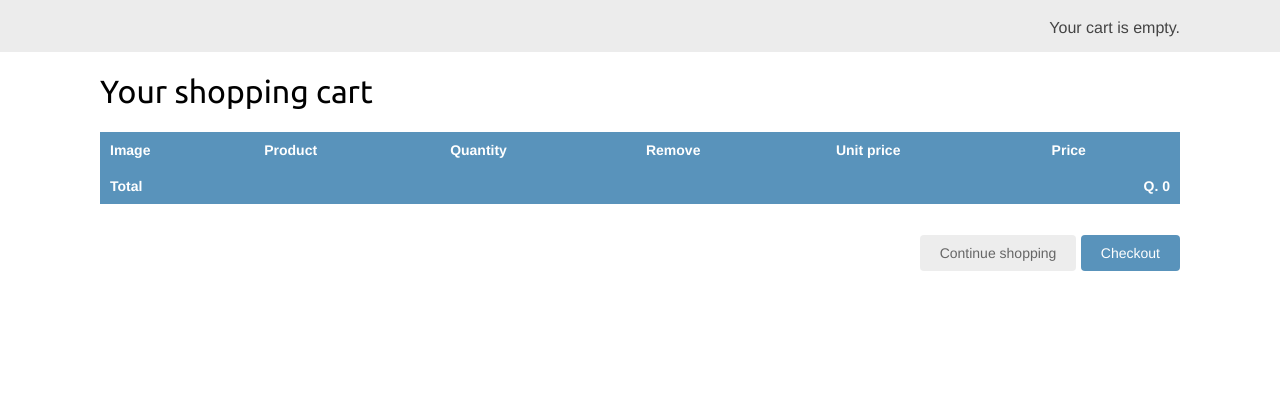
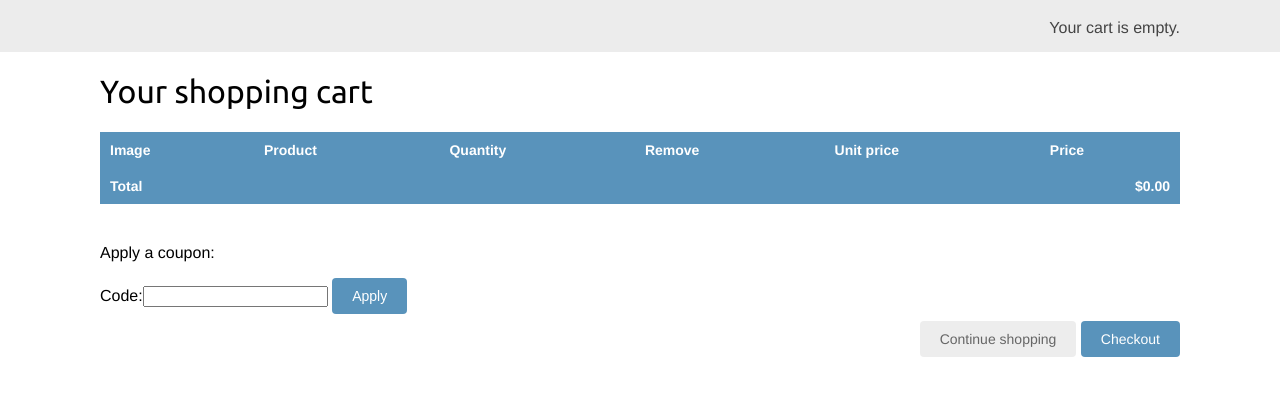
Before and after one commit to hfelipecc/online-store, a Django app: page /cart/ in a window 1280 px wide. Shown: the part 46-442 px from the top of the page. Run offline with Django 3.2, Linux system fonts and the light colour scheme; parts of the project's set-up code (start-up, migrations or seed data) failed here and were passed over.

Commit message:
enhancing orders

```diff
--- a/cart/cart.py
+++ b/cart/cart.py
@@ -1,6 +1,7 @@
 from decimal import Decimal
 from django.conf import settings
 from shop.models import Product
+from coupons.models import Coupon
 
 
 class Cart(object):
@@ -15,6 +16,8 @@ class Cart(object):
             # save an empty cart in the session
             cart = self.session[settings.CART_SESSION_ID] = {}
         self.cart = cart
+        # store current applied coupon
+        self.coupon_id = self.session.get('coupon_id')
 
     def __iter__(self):
         """
@@ -74,3 +77,18 @@ class Cart(object):
         # remove cart from session
         del self.session[settings.CART_SESSION_ID]
         self.save()
+
+    @property
+    def coupon(self):
+        if self.coupon_id:
+            return Coupon.objects.get(id=self.coupon_id)
+        return None
+
+    def get_discount(self):
+        if self.coupon:
+            return (self.coupon.discount / Decimal('100')) \
+                   * self.get_total_price()
+        return Decimal('0')
+
+    def get_total_price_after_discount(self):
+        return self.get_total_price() - self.get_discount()
--- a/cart/templates/cart/detail.html
+++ b/cart/templates/cart/detail.html
@@ -42,13 +42,38 @@
           </tr>
         {% endwith %}
       {% endfor %}
+      {% if cart.coupon %}
+        <tr class="subtotal">
+          <td>Subtotal</td>
+          <td colspan="4"></td>
+          <td class="num">${{ cart.get_total_price|floatformat:"2" }}</td>
+        </tr>
+        <tr>
+          <td>
+            "{{ cart.coupon.code }}" coupon
+            ({{ cart.coupon.discount }}% off)
+          </td>
+          <td colspan="4"></td>
+          <td class="num neg">
+            - ${{ cart.get_discount|floatformat:"2" }}
+          </td>
+        </tr>
+      {% endif %}
       <tr class="total">
         <td>Total</td>
         <td colspan="4"></td>
-        <td class="num">Q. {{ cart.get_total_price }}</td>
+        <td class="num">
+          ${{ cart.get_total_price_after_discount|floatformat:"2" }}
+        </td>
       </tr>
     </tbody>
   </table>
+<p>Apply a coupon:</p>
+<form action="{% url "coupons:apply" %}" method="post">
+  {{ coupon_apply_form }}
+  <input type="submit" value="Apply">
+  {% csrf_token %}
+</form>
   <p class="text-right">
     <a href="{% url "shop:product_list" %}" class="button light">Continue shopping</a>
     <a href="{% url "orders:order_create" %}" class="button">
--- a/cart/views.py
+++ b/cart/views.py
@@ -3,6 +3,7 @@ from django.views.decorators.http import require_POST
 from shop.models import Product
 from .cart import Cart
 from .forms import CartAddProductForm
+from coupons.forms import CouponApplyForm
 
 
 @require_POST
@@ -31,4 +32,6 @@ def cart_detail(request):
             item['update_quantity_form'] = CartAddProductForm(
                               initial={'quantity': item['quantity'],
                               'update': True})
-    return render(request, 'cart/detail.html', {'cart': cart})
+    coupon_apply_form = CouponApplyForm()
+    return render(request, 'cart/detail.html', {'cart': cart,
+                                                'coupon_apply_form': coupon_apply_form})
--- a/orders/views.py
+++ b/orders/views.py
@@ -32,7 +32,11 @@ def order_create(request):
     if request.method == 'POST':
         form = OrderCreateForm(request.POST)
         if form.is_valid():
-            order = form.save()
+            order = form.save(commit=False)
+            if cart.coupon:
+                order.coupon = cart.coupon
+                order.discount = cart.coupon.discount
+            order.save()
             for item in cart:
                 OrderItem.objects.create(order=order,
                                         product=item['product'],
```
Also changed, not shown: orders/models.py (+13 -2 lines), orders/templates/orders/order/create.html (+8 -2 lines), db.sqlite3, orders/migrations/0003_auto_20190512_2119.py (added).
